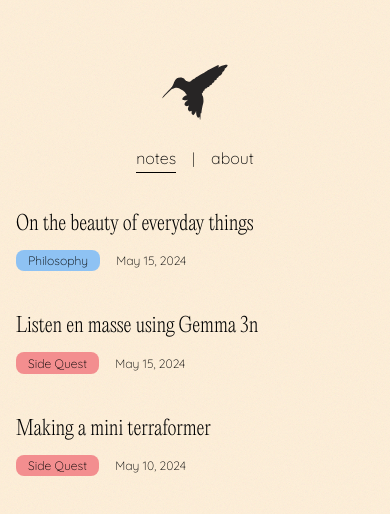
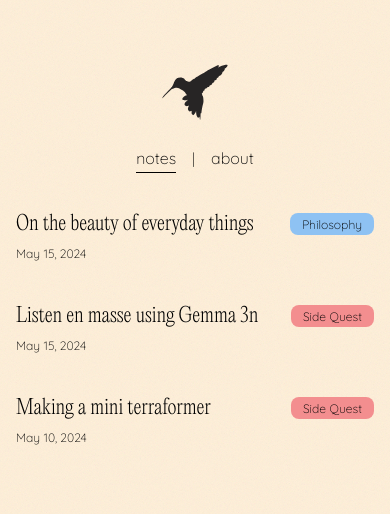
Before and after one commit to ravenxone/hummingbird, a Next.js app: page / in a window 390 px wide. Shown: the top 514 px of the page. Built offline with nearby package versions, Linux system fonts and the light colour scheme.

Commit message:
minor change

```diff
--- a/src/app/components/BlogPost/styles.module.css
+++ b/src/app/components/BlogPost/styles.module.css
@@ -54,29 +54,29 @@
         display: flex;
         flex-wrap: wrap;
         align-items: center;
-        gap: 0.5rem 1rem; /* row-gap column-gap */
+        gap: 0.5rem; /* Consistent gap */
         padding: 1rem 0;
-        justify-content: flex-start;
+        justify-content: space-between;
     }
 
     .title {
-        flex: 1 1 100%; /* Take full width, force other items to next line */
+        flex: 1 1 auto; /* Take available space but allow shrinking */
         text-align: left;
         margin: 0;
-        margin-bottom: 0.25rem;
         order: 1; /* Show first */
+        margin-right: 1rem; /* Space between title and tag */
     }
 
     .tags {
         flex: 0 0 auto; /* Don't grow, just take needed space */
-        justify-content: flex-start;
-        order: 2; /* Show second */
+        justify-content: flex-end;
+        order: 2; /* Show second, on same row as title */
     }
 
     .date {
-        flex: 0 0 auto; /* Don't grow, just take needed space */
+        flex: 1 1 100%; /* Take full width, force to next line */
         text-align: left;
         margin: 0;
-        order: 3; /* Show third */
+        order: 3; /* Show third, on its own line */
     }
 }
```
